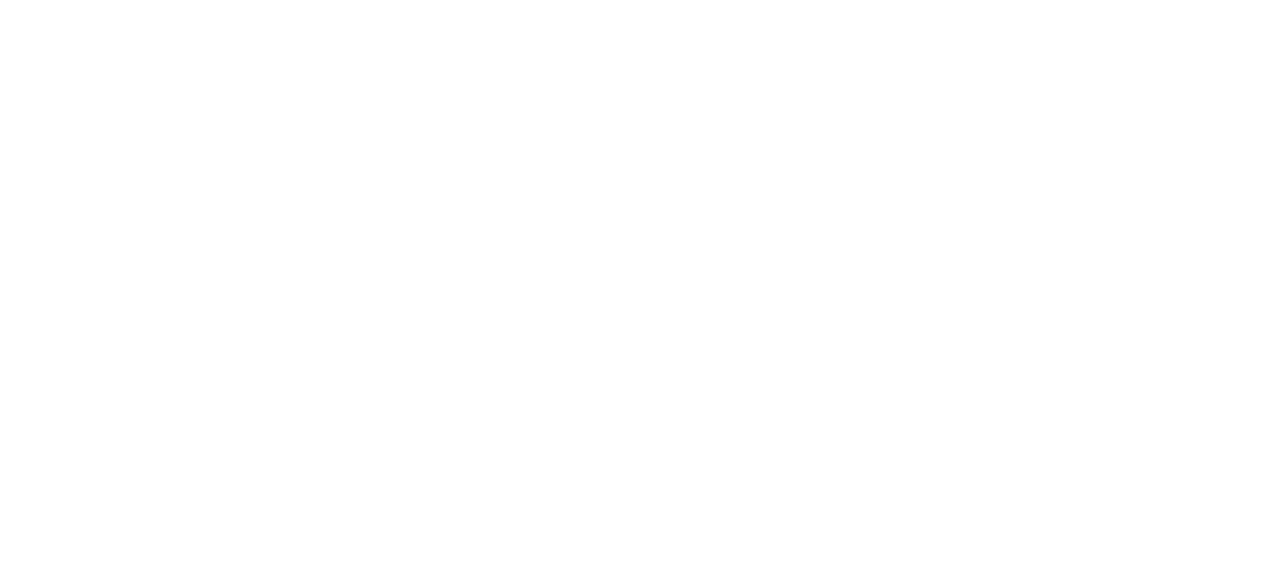
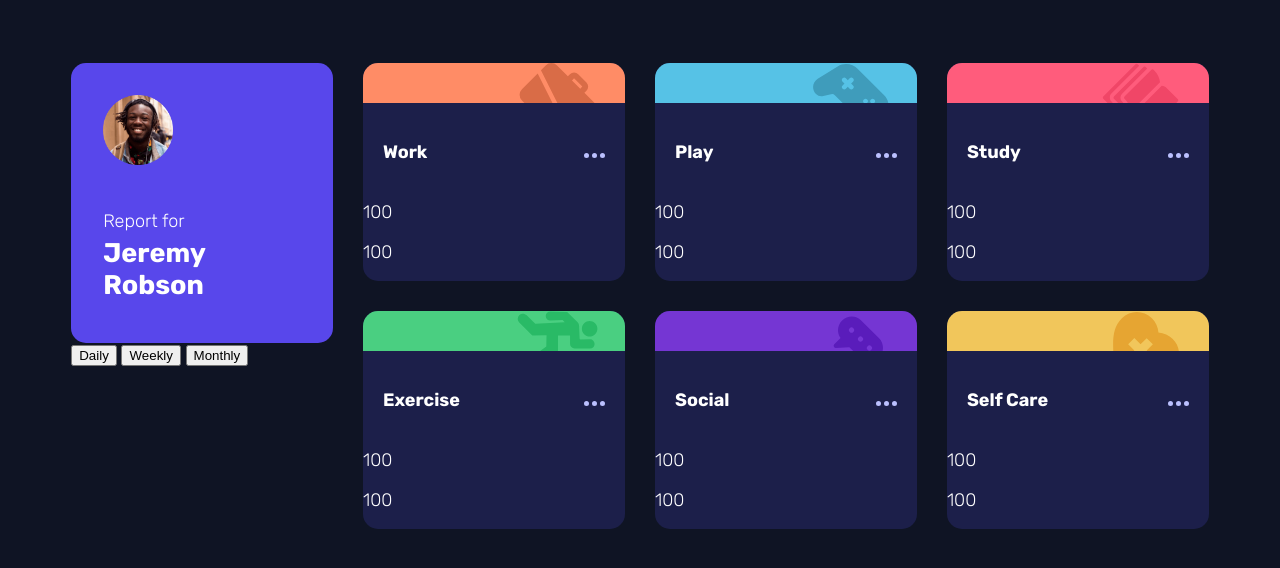
Before and after one commit to akin-holo/frontendmentor-junior-challenge-3, a plain HTML site: page index.html in a window 1280 px wide. Drawn offline with Linux system fonts and the light colour scheme.

Commit message:
save work

```diff
--- a/index.html
+++ b/index.html
@@ -6,6 +6,10 @@
    <title>Time Tracking Dashboard | By Akin Holo</title>
 
    <link rel="icon" type="image/x-icon" href="https://github.com/akin-holo/image-preview/blob/main/logo.png?raw=true">
+   <link rel="preconnect" href="https://fonts.googleapis.com">
+   <link rel="preconnect" href="https://fonts.gstatic.com" crossorigin>
+   <link href="https://fonts.googleapis.com/css2?family=Rubik:ital,wght@0,300..900;1,300..900&display=swap" rel="stylesheet">
+   <link rel="stylesheet" href="styles.css">
 
 
     <!-- facebook-->
@@ -24,6 +28,93 @@
     <meta name="twitter:url" content="URL of your page">
 </head>
 <body>
+   <main>
+      <div class="container">
+         <section class="profile-card">
+            <div class="profile">
+               <img class="jeremy-img" src="assets/image-jeremy.png" alt="Jeremy Robson" width="70">
+               <span class="report-for">Report for</span>
+               <h1 class="name">Jeremy Robson</h1>
+            </div>
+            <div class="date">
+               <button>Daily</button>
+               <button>Weekly</button>
+               <button>Monthly</button>
+            </div>
+         </section>
 
+         <section class="card work-card">
+            <div class="work-top-bg-color"></div>
+            <div class="heading">
+               <p>Work</p>
+               <div>
+                  <img class="three-dot" src="assets/icon-ellipsis.svg" alt="three dots">
+               </div>
+            </div>
+            <p>100</p>
+            <p>100</p>
+         </section>
+
+         <section class="card">
+            <div class="play-top-bg-color"></div>
+            <div class="heading">
+               <p>Play</p>
+               <div>
+                  <img class="three-dot" src="assets/icon-ellipsis.svg" alt="three dots">
+               </div>
+            </div>
+            <p>100</p>
+            <p>100</p>
+         </section>
+
+         <section class="card">
+            <div class="study-top-bg-color"></div>
+            <div class="heading">
+               <p>Study</p>
+               <div>
+                  <img class="three-dot" src="assets/icon-ellipsis.svg" alt="three dots">
+               </div>
+            </div>
+            <p>100</p>
+            <p>100</p>
+         </section>
+
+         <section class="card">
+            <div class="exercise-top-bg-color"></div>
+            <div class="heading">
+               <p>Exercise</p>
+               <div>
+                  <img class="three-dot" src="assets/icon-ellipsis.svg" alt="three dots">
+               </div>
+            </div>
+            <p>100</p>
+            <p>100</p>
+         </section>
+
+         <section class="card">
+            <div class="social-top-bg-color"></div>
+            <div class="heading">
+               <p>Social</p>
+               <div>
+                  <img class="three-dot" src="assets/icon-ellipsis.svg" alt="three dots">
+               </div>
+            </div>
+            <p>100</p>
+            <p>100</p>
+         </section>
+
+         <section class="card">
+            <div class="self-care-top-bg-color"></div>
+            <div class="heading">
+               <p>Self Care</p>
+               <div>
+                  <img class="three-dot" src="assets/icon-ellipsis.svg" alt="three dots">
+               </div>
+            </div>
+            <p>100</p>
+            <p>100</p>
+         </section>
+
+   </main>
 </body>
 </html>
--- /dev/null
+++ b/styles.css
@@ -0,0 +1,131 @@
+:root {
+   --purple:  hsl(246, 80%, 60%);
+   --background-color:  hsl(226, 43%, 10%);
+   --orange-work: hsl(15, 100%, 70%);
+   --blue-play: hsl(195, 74%, 62%);
+   --pink-study: hsl(348, 100%, 68%);
+   ---green-exercise: hsl(145, 58%, 55%);
+   --purple-social: hsl(264, 64%, 52%);
+   --yellow-self-care: hsl(43, 84%, 65%);
+   --Navy: hsl(235, 46%, 20%);
+   --light-purple: hsl(235, 45%, 61%);
+   --navy-light: hsl(236, 100%, 87%);
+}
+
+body {
+   color: #fff;
+   background-color: var(--background-color);
+   font-weight: 300;
+   font-size: 18px;
+   font-family: "Rubik", sans-serif;
+}
+
+.container {
+   display: grid;
+   grid-template-columns: repeat(4, 1fr);
+   grid-template-rows: repeat(2, 1fr);
+   gap: 30px;
+   margin: 5%;
+}
+
+.profile-card {
+   grid-row: span 2;
+
+   border-radius: 15px;
+}
+.profile {
+   display: block;
+   height: 60%;
+   background-color: var(--purple);
+   border-radius: 15px;
+}
+.jeremy-img {
+   margin: 2rem auto auto 2rem;
+}
+.report-for {
+   display: block;
+   margin: 2.5rem auto 5px 2rem;
+}
+h1 {
+   width: 6ch;
+   margin: auto auto auto 2rem;
+}
+
+.date {
+   height: 30%;
+}
+
+.card {
+   background-color: var(--Navy);
+   border-radius: 15px;
+}
+.work-top-bg-color {
+   height: 40px;
+   background-color: var(--orange-work);
+   background-image: url(assets/icon-work.svg);
+   background-repeat: no-repeat;
+   background-position-x: 85%;
+   border-top-right-radius: 15px;
+   border-top-left-radius: 15px;
+   z-index: -1;
+}
+.play-top-bg-color {
+   height: 40px;
+   background-color: var(--blue-play);
+   background-image: url(assets/icon-play.svg);
+   background-repeat: no-repeat;
+   background-position-x: 85%;
+   border-top-right-radius: 15px;
+   border-top-left-radius: 15px;
+   z-index: -1;
+}
+.study-top-bg-color {
+   height: 40px;
+   background-color: var(--pink-study);
+   background-image: url(assets/icon-study.svg);
+   background-repeat: no-repeat;
+   background-position-x: 85%;
+   border-top-right-radius: 15px;
+   border-top-left-radius: 15px;
+   z-index: -1;
+}
+.exercise-top-bg-color {
+   height: 40px;
+   background-color: var(---green-exercise);
+   background-image: url(assets/icon-exercise.svg);
+   background-repeat: no-repeat;
+   background-position-x: 85%;
+   border-top-right-radius: 15px;
+   border-top-left-radius: 15px;
+   z-index: -1;
+}
+.social-top-bg-color {
+   height: 40px;
+   background-color: var(--purple-social);
+   background-image: url(assets/icon-social.svg);
+   background-repeat: no-repeat;
+   background-position-x: 85%;
+   border-top-right-radius: 15px;
+   border-top-left-radius: 15px;
+   z-index: -1;
+}
+.self-care-top-bg-color {
+   height: 40px;
+   background-color: var(--yellow-self-care);
+   background-image: url(assets/icon-self-care.svg);
+   background-repeat: no-repeat;
+   background-position-x: 85%;
+   border-top-right-radius: 15px;
+   border-top-left-radius: 15px;
+   z-index: -1;
+}
+.heading {
+   display: flex;
+   justify-content: space-between;
+   align-items: center;
+   margin: 20px;
+}
+.heading p {
+   font-weight: 700;
+   font-size: 18px;
+}
```
Also changed, not shown: data.json (added, +104 -0 lines), assets/icon-ellipsis.svg (added), assets/icon-exercise.svg (added), assets/icon-play.svg (added), assets/icon-self-care.svg (added), assets/icon-social.svg (added), assets/icon-study.svg (added), assets/icon-work.svg (added), assets/image-jeremy.png (added).
